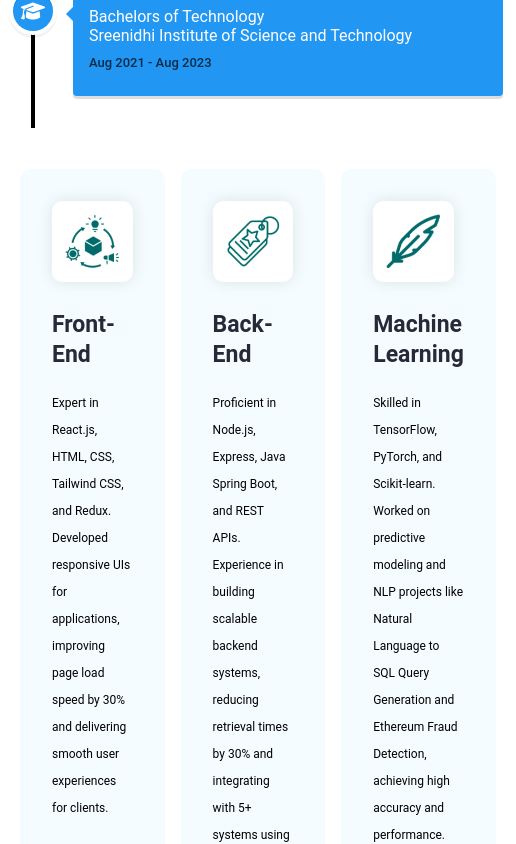
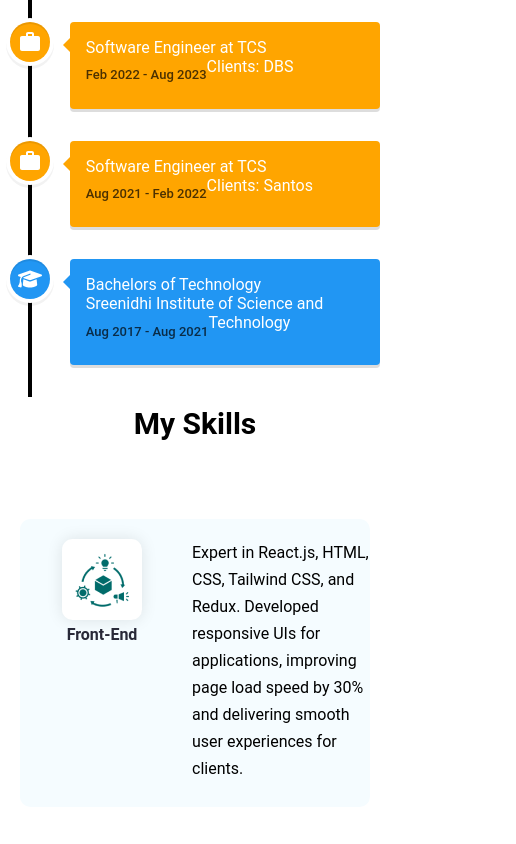
Before and after one commit to yashwanth1011/YCPortfolio, a React (Vite) app: page / in a window 390 px wide. Shown: the part 1380-2224 px from the top of the page, 516 px wide, since content can reach past the window. Built offline with nearby package versions, Linux system fonts and the light colour scheme.

Commit message:
Adding Changes to Aboutme, Skills section, Timeline section

```diff
--- a/src/App.css
+++ b/src/App.css
@@ -139,7 +139,11 @@ p.section--title {
   font-size: 35px;
 }
 
+.timeline-section--h2{
+  font-size: 30px;
+  padding-bottom: 100px;
 
+}
 .section--title {
   color: var(--heading-color);
   font-size: 21px;
@@ -269,7 +273,7 @@ p.section--title {
   flex-direction: column;
   justify-content: center;
   align-items: center;
-  gap: 30.667px;
+  gap: 10.667px;
 }
 .skills--section--heading {
   color: var(--heading-color);
@@ -277,23 +281,32 @@ p.section--title {
   font-weight: 700;
   line-height: 77px;
 }
+
+.myskills-h2{
+  text-align: center;
+  text-decoration: dotted;
+  padding-bottom: 30px;
+  font-size: 30px;
+}
+
+
 .skills--section--container {
   display: grid;
   justify-content: center;
-  align-items: flex-start;
-  gap: 42.6px;
-  grid-template-columns: repeat(3, 1fr);
+  align-items: center;
+  grid-template-rows: repeat(3, 1fr);
+  gap: 40px
 }
 .skills--section--card {
-  display: flex;
-  padding: 32px;
-  flex-direction: column;
+  display: grid;
+  padding: 20px;
+  grid-template-columns: 40% 60%;
   align-items: flex-start;
   gap: 32px;
   flex: 1 0 0;
   border-radius: 10.6px;
   background: var(--bg-shade);
-  min-height: 275px;
+  min-height: 175px;
 }
 .skills--section--card:hover {
   border-bottom: 4px solid var(--primary);
@@ -315,9 +328,8 @@ p.section--title {
 .skills--section--card--content {
   display: flex;
   flex-direction: column;
-  align-items: flex-start;
-  gap: 32px;
-  align-self: stretch;
+
+
 }
 .skills--section--title {
   color: var(--heading-color);
@@ -327,36 +339,45 @@ p.section--title {
 }
 .skills--section--description {
   color: var(--black);
-  font-size: 15px;
+  font-size: 17px;
   font-style: normal;
   font-weight: 400;
   line-height: 32px;
 }
+
+
+.skills-outContainer {
+  display: flex;
+  flex-direction: column;
+  align-items: center;
+  justify-content: center;
+}
 /* Skills Style Ends */
 
 .about--section-main{
+
+  padding-top: 150px;
+
+
+
+}
+
+.about--section-container{
   display: flex;
-  flex-direction: row;
-  padding-top: 80px;
+  flex-direction: column;
 
 }
 
 
 .about--section-headingContainer{
   padding-top: 20px;
-  padding-bottom: 20px;
+  padding-bottom: 40px;
 }
 
-
-.about--section-aboutMeTimelineContainer{
-  display: flex;
-  flex-direction: column;
+.about--section--contentsContainer{
+  display: grid;
+  grid-template-columns: 50% 50%;
 }
-
-
-
-
-
 
 
 
@@ -672,6 +693,10 @@ input[type="checkbox"] {
     font-size: 28px;
     line-height: 40px;
   }
+
+  .skills--section--description{
+    font-size: 17px;
+  }
 }
 
 @media only screen and (max-width: 1600px) {
@@ -689,12 +714,16 @@ input[type="checkbox"] {
     gap: 20px;
   }
   .skills--section--title {
-    font-size: 23px;
+    font-size: 16px;
     line-height: 30px;
   }
   .skills--section--description {
     font-size: 15 px;
     line-height: 27px;
+  }
+
+  .skills--section--container {
+    grid-template-columns: repeat(1, 1fr);
   }
 }
 
@@ -712,7 +741,7 @@ input[type="checkbox"] {
   .footer--content {
     text-align: center;
   }
-  .skills--section--container,
+
   .about--section,
   .portfolio--section--container,
   .portfolio--container-box,
@@ -776,6 +805,9 @@ input[type="checkbox"] {
   }
   .divider {
     margin: 20px;
+  }
+  .skills--section--container {
+    grid-template-columns: repeat(1, 1fr);
   }
 }
 
@@ -863,6 +895,12 @@ input[type="checkbox"] {
   .Mini--section--container {
     grid-template-columns: repeat(1, 1fr); /* Two columns on tablets or small screens */
   }
+
+  .skills--section--container {
+    grid-template-columns: repeat(1, 1fr);
+  }
+
+
 }
 
 @media screen and (max-width: 768px) {
@@ -876,13 +914,28 @@ input[type="checkbox"] {
 
   }
 
+  .about--section--contentsContainer{
+    display: flex;
+    flex-direction: column;
+  }
+
+  .skills--section--container{
+
+    flex-direction: column;
+  }
+
+  .text-md{
+    font-size: 16px;
+  }
+
+
   .about--section-description{
     font-size: 15px;
     line-height: 25px;
   }
 
   .skills--section--description{
-    font-size: 12px;
+    font-size: 16px;
   }
 
   .skills--section--card--content{
@@ -900,6 +953,10 @@ input[type="checkbox"] {
     grid-template-columns: repeat(1, 1fr); /* Two columns on tablets or small screens */
   }
 
+  .skills--section--container {
+    grid-template-columns: repeat(1, 1fr);
+  }
+
 }
 
 /* Responsive Screens Ends*/
--- a/src/Pages/Home/AboutMe.jsx
+++ b/src/Pages/Home/AboutMe.jsx
@@ -7,32 +7,21 @@ export default function AboutMe() {
 
       <div className="about--section-container">
 
-        <div className="about--section-headingContainer">
+        {/* <div className="about--section-headingContainer">
           <h1 className="skills-section--heading"> <center>About Me</center></h1>
-        </div>
+        </div> */}
 
-
-
-        <div className="about--section--innerContainer">
-          <div className="about--section-aboutMeTimelineContainer">
-            <div className="about--section--aboutMe">
-              {/* <AboutMeMatter/> */}
-
-            </div>
-            <div className="about--section--timeline">
-              <Timeline />
-
-            </div>
-          </div>
-          <div className="about--section-skills">
-            <MySkills />
-
+        <div className="about--section--contentsContainer">
+          <div className="about--section--timeline">
+           <Timeline/>
 
           </div>
 
+          <div className="about--section--mySkills">
+            <MySkills/>
 
+          </div>
         </div>
-
       </div>
 
 
--- a/src/Pages/Home/MySkills.jsx
+++ b/src/Pages/Home/MySkills.jsx
@@ -3,18 +3,23 @@ import data from "../../data/index.json";
 export default function MySkills() {
   return (
     <section className="skills--section" id="mySkills">
+      <h2 className="myskills-h2">My Skills</h2>
       <div className="portfolio--container">
 
-    {/* <h2 className="skills--section--heading">My Expertise</h2>  */}
+        {/* <h2 className="skills--section--heading">My Expertise</h2>  */}
       </div>
       <div className="skills--section--container">
         {data?.skills?.map((item, index) => (
           <div key={index} className="skills--section--card">
-            <div className="skills--section--img">
-              <img src={item.src} alt="Product Chain" width={54} height={54} />
+            <div className="skills-outContainer">
+              <div className="skills--section--img">
+                <img src={item.src} alt="Product Chain" width={54} height={54} />
+
+              </div>
+              <center><h3 className="skills--section--title">{item.title}</h3></center>
             </div>
             <div className="skills--section--card--content">
-              <h3 className="skills--section--title">{item.title}</h3>
+
               <p className="skills--section--description">{item.description}</p>
             </div>
           </div>
--- a/src/Pages/Home/Timeline.jsx
+++ b/src/Pages/Home/Timeline.jsx
@@ -13,6 +13,7 @@ import React from 'react'
 const Timeline = () => {
     return (
         <section className="timeline-section" >
+            <center><h2 className="timeline-section--h2">Work Experience And Education Timeline</h2></center>
             <VerticalTimeline lineColor="black" animate="true">
                 <VerticalTimelineElement className="vertical-timeline-element--education"
                     contentStyle={{ background: 'rgb(33, 150, 243)', color: '#fff' }}
@@ -25,20 +26,33 @@ const Timeline = () => {
                     Master's in Computer Science and Engineering <br/>
                     University at Buffalo
                 </VerticalTimelineElement>
+
                 <VerticalTimelineElement className="vertical-timeline-element--work"
                     contentStyle={{ background: 'orange', color: '#fff' }}
                     contentArrowStyle={{ borderRight: '7px solid  orange' }}
-                    date={<span style={{ color: 'black' }}>Aug 2021 - Aug 2023</span>}
+                    date={<span style={{ color: 'black' }}>Feb 2022 - Aug 2023</span>}
                     iconStyle={{ background: 'orange', color: '#fff' }}
                     icon={<MdWork />}>
                     Software Engineer at TCS
-                    <br/> Clients: Santos, DBS
+                    <br/> Clients: DBS
                 </VerticalTimelineElement>
+
+                <VerticalTimelineElement className="vertical-timeline-element--work"
+                    contentStyle={{ background: 'orange', color: '#fff' }}
+                    contentArrowStyle={{ borderRight: '7px solid  orange' }}
+                    date={<span style={{ color: 'black' }}>Aug 2021 - Feb 2022</span>}
+                    iconStyle={{ background: 'orange', color: '#fff' }}
+                    icon={<MdWork />}>
+                    Software Engineer at TCS
+                    <br/> Clients: Santos
+                </VerticalTimelineElement>
+
+
 
                 <VerticalTimelineElement className="vertical-timeline-element--education"
                     contentStyle={{ background: 'rgb(33, 150, 243)', color: '#fff' }}
                     contentArrowStyle={{ borderRight: '7px solid  rgb(33, 150, 243)' }}
-                    date={<span style={{ color: 'black' }}>Aug 2021 - Aug 2023</span>}
+                    date={<span style={{ color: 'black' }}>Aug 2017 - Aug 2021</span>}
                     iconStyle={{ background: 'rgb(33, 150, 243)', color: '#fff' }}
                     icon={<FaGraduationCap />}>
                     Bachelors of Technology
@@ -47,6 +61,7 @@ const Timeline = () => {
 
                 </VerticalTimelineElement>
 
+
             </VerticalTimeline>
         </section>
     )
--- a/src/data/index.json
+++ b/src/data/index.json
@@ -107,31 +107,4 @@
     }
 
   ]
-  ,
-  "testimonial": [
-    {
-      "id": "1",
-      "count": "5",
-      "src": "./img/avatar-image.png",
-      "description": "Lorem ipsum dolor sit amet, consectetur adipiscing elit. Suspenmdisse varius eim in eros elementum tristique",
-      "author_name": "Dianne Russel",
-      "author_designation": "Starbucks"
-    },
-    {
-      "id": "2",
-      "count": "5",
-      "src": "./img/avatar-image-1.png",
-      "description": "Lorem ipsum dolor sit amet, consectetur adipiscing elit. Suspenmdisse varius eim in eros elementum tristique",
-      "author_name": "Kristin Watson",
-      "author_designation": "Louis Vuitton"
-    },
-    {
-      "id": "3",
-      "count": "5",
-      "src": "./img/avatar-image-2.png",
-      "description": "Lorem ipsum dolor sit amet, consectetur adipiscing elit. Suspenmdisse varius eim in eros elementum tristique",
-      "author_name": "Kathryn Murphy",
-      "author_designation": "McDonald's"
-    }
-  ]
 }
```
